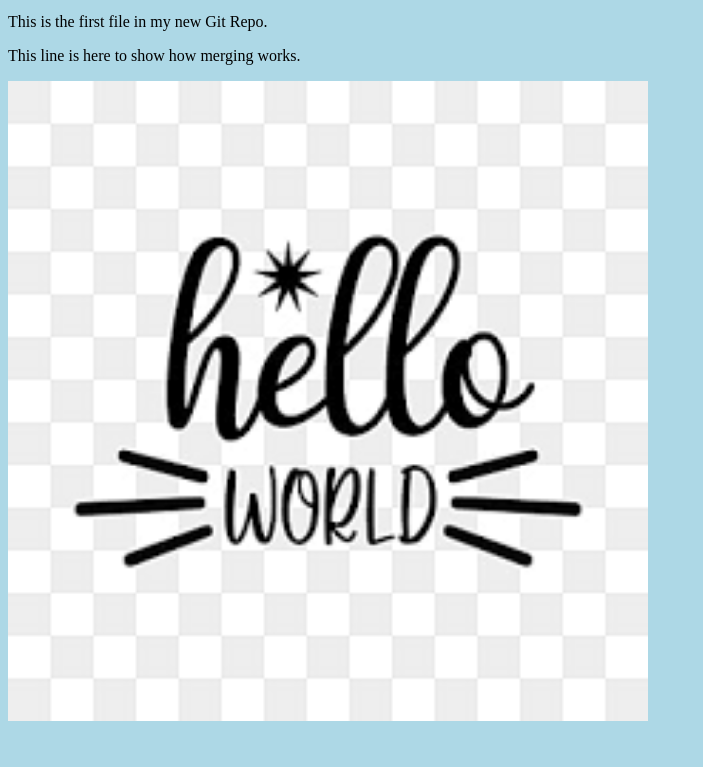
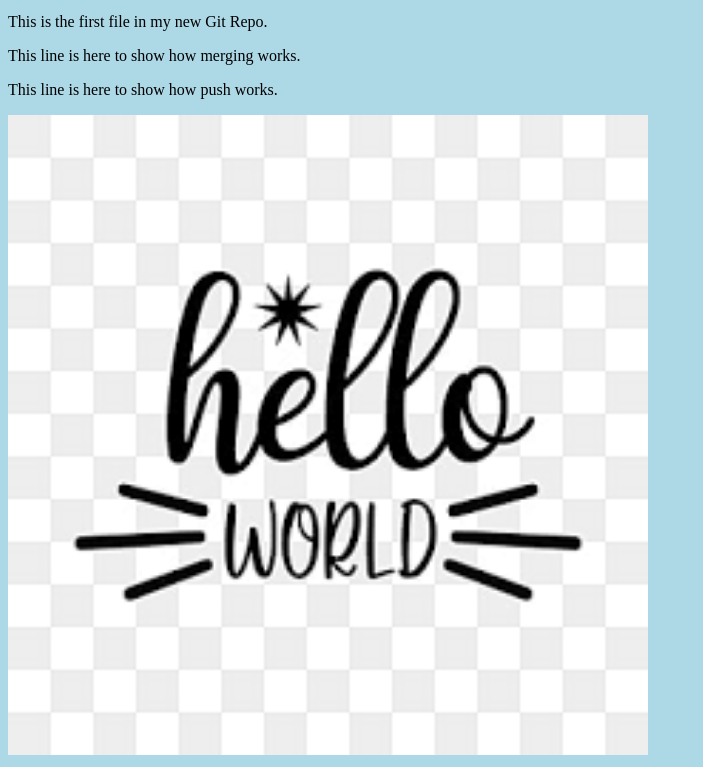
Before and after one commit to stuxnet-007/hello-world, a plain HTML site: page index.html in a window 1280 px wide. Shown: the part 101-868 px from the top of the page, without its empty margins (0-703 px from the left). Before the commit the page ends 834 px from the top, so only its background shows below. Drawn offline with Linux system fonts and the light colour scheme.

```diff
--- a/index.html
+++ b/index.html
@@ -10,6 +10,7 @@
     <div><img src="hello-world.jpg" alt="Hello World from Space" style="width:100%;max-width:960px"></div>
     <p>This is the first file in my new Git Repo.</p>
     <p>This line is here to show how merging works.</p>
+    <p>This line is here to show how push works.</p>
     <div><img src="hello-world.png" alt="Hello Git" style="width:100%;max-width:640px"></div>
 
 </body>
```
